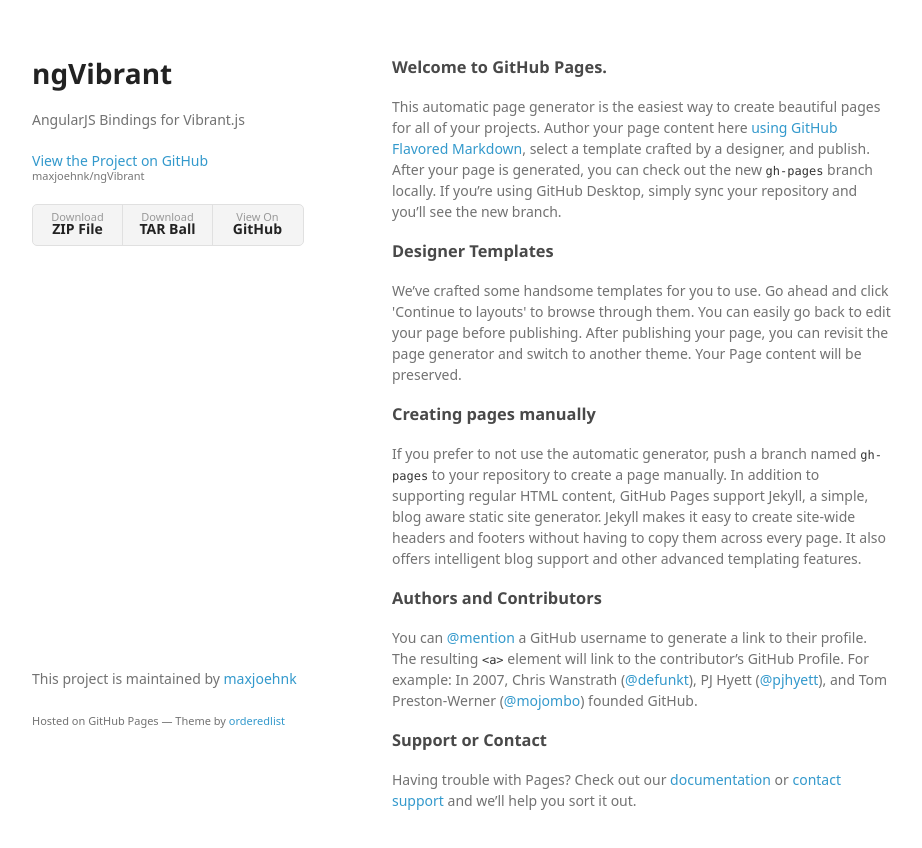
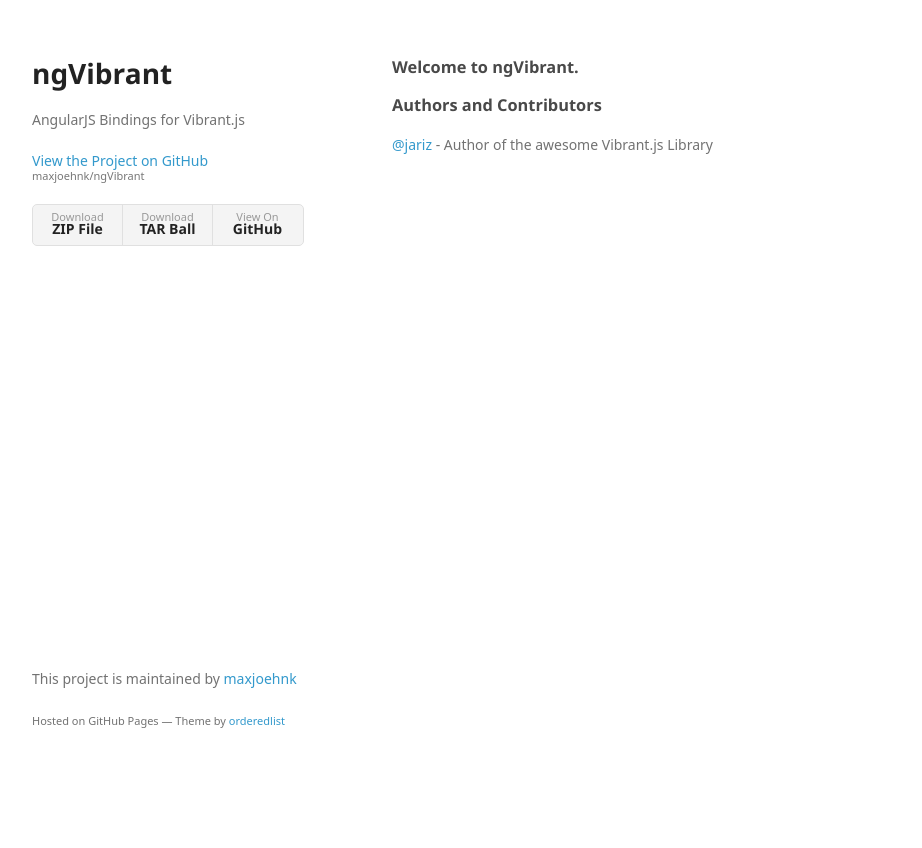
Before and after one commit to maxjoehnk/ngVibrant, a plain HTML site: page index.html in a window 1280 px wide. Shown: the whole page, without its empty margins (178-1100 px from the left). After the commit the page ends 800 px from the top, so only its background shows below. Drawn offline with Linux system fonts and the light colour scheme; a web font is replaced by a local one.

Commit message:
Updated index.html

```diff
--- a/index.html
+++ b/index.html
@@ -3,7 +3,7 @@
   <head>
     <meta charset="utf-8">
     <meta http-equiv="X-UA-Compatible" content="chrome=1">
-    <title>ngVibrant by maxjoehnk</title>
+    <title>ngVibrant by Max Jöhnk</title>
 
     <link rel="stylesheet" href="stylesheets/styles.css">
     <link rel="stylesheet" href="stylesheets/github-light.css">
@@ -29,29 +29,14 @@
       </header>
       <section>
         <h3>
-<a id="welcome-to-github-pages" class="anchor" href="#welcome-to-github-pages" aria-hidden="true"><span class="octicon octicon-link"></span></a>Welcome to GitHub Pages.</h3>
+<a id="welcome-to-ng-vibrant" class="anchor" href="#welcome-to-ng-vibrant" aria-hidden="true"><span class="octicon octicon-link"></span></a>Welcome to ngVibrant.</h3>
 
-<p>This automatic page generator is the easiest way to create beautiful pages for all of your projects. Author your page content here <a href="https://guides.github.com/features/mastering-markdown/">using GitHub Flavored Markdown</a>, select a template crafted by a designer, and publish. After your page is generated, you can check out the new <code>gh-pages</code> branch locally. If you’re using GitHub Desktop, simply sync your repository and you’ll see the new branch.</p>
-
-<h3>
-<a id="designer-templates" class="anchor" href="#designer-templates" aria-hidden="true"><span class="octicon octicon-link"></span></a>Designer Templates</h3>
-
-<p>We’ve crafted some handsome templates for you to use. Go ahead and click 'Continue to layouts' to browse through them. You can easily go back to edit your page before publishing. After publishing your page, you can revisit the page generator and switch to another theme. Your Page content will be preserved.</p>
-
-<h3>
-<a id="creating-pages-manually" class="anchor" href="#creating-pages-manually" aria-hidden="true"><span class="octicon octicon-link"></span></a>Creating pages manually</h3>
-
-<p>If you prefer to not use the automatic generator, push a branch named <code>gh-pages</code> to your repository to create a page manually. In addition to supporting regular HTML content, GitHub Pages support Jekyll, a simple, blog aware static site generator. Jekyll makes it easy to create site-wide headers and footers without having to copy them across every page. It also offers intelligent blog support and other advanced templating features.</p>
+<p></p>
 
 <h3>
 <a id="authors-and-contributors" class="anchor" href="#authors-and-contributors" aria-hidden="true"><span class="octicon octicon-link"></span></a>Authors and Contributors</h3>
 
-<p>You can <a href="https://github.com/blog/821" class="user-mention">@mention</a> a GitHub username to generate a link to their profile. The resulting <code>&lt;a&gt;</code> element will link to the contributor’s GitHub Profile. For example: In 2007, Chris Wanstrath (<a href="https://github.com/defunkt" class="user-mention">@defunkt</a>), PJ Hyett (<a href="https://github.com/pjhyett" class="user-mention">@pjhyett</a>), and Tom Preston-Werner (<a href="https://github.com/mojombo" class="user-mention">@mojombo</a>) founded GitHub.</p>
-
-<h3>
-<a id="support-or-contact" class="anchor" href="#support-or-contact" aria-hidden="true"><span class="octicon octicon-link"></span></a>Support or Contact</h3>
-
-<p>Having trouble with Pages? Check out our <a href="https://help.github.com/pages">documentation</a> or <a href="https://github.com/contact">contact support</a> and we’ll help you sort it out.</p>
+<p><a href="https://github.com/jariz" class="user-mention">@jariz</a> - Author of the awesome Vibrant.js Library</p>
       </section>
       <footer>
         <p>This project is maintained by <a href="https://github.com/maxjoehnk">maxjoehnk</a></p>
```
